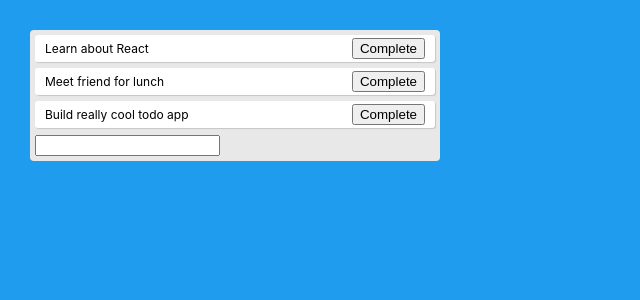
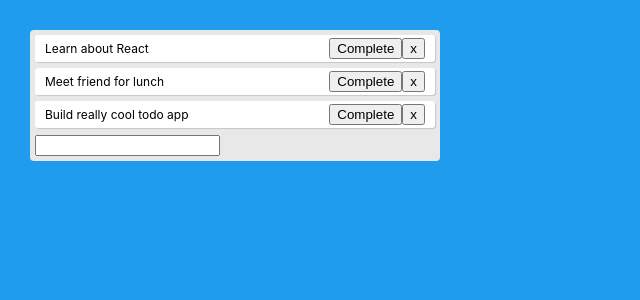
Before and after one commit to sorayav/react-hooks-todo-app, a React (Create React App) app: page / in a window 1280 px wide. Shown: the top 300 px of the page, without its empty margins (0-640 px from the left). Built offline with nearby package versions, Linux system fonts and the light colour scheme.

Commit message:
Add functionality to remove items from to-do list

```diff
--- a/src/App.js
+++ b/src/App.js
@@ -31,7 +31,9 @@
   }
 
   const removeTodo = index => {
-    const newTodos = [...todos]
+    const newTodos = [...todos];
+    newTodos.splice(index, 1);
+    setTodos(newTodos);
   }
 
   return (
@@ -43,6 +45,7 @@
             index={index}
             todo={todo}
             completeTodo={completeTodo}
+            removeTodo={removeTodo}
             />
         ))}
 
--- a/src/Todo.js
+++ b/src/Todo.js
@@ -1,11 +1,12 @@
 import React from 'react';
 
-function Todo ({ todo, index, completeTodo }) {
+function Todo ({ todo, index, completeTodo, removeTodo }) {
   return (
     <div className="todo" style={{ textDecoration: todo.isComplete ? "line-through" : "" }}>{todo.text}
 
       <div>
         <button onClick={() => completeTodo(index)}>Complete</button>
+        <button onClick={() => removeTodo(index)} >x</button>
       </div>
     </div>
     )
```
